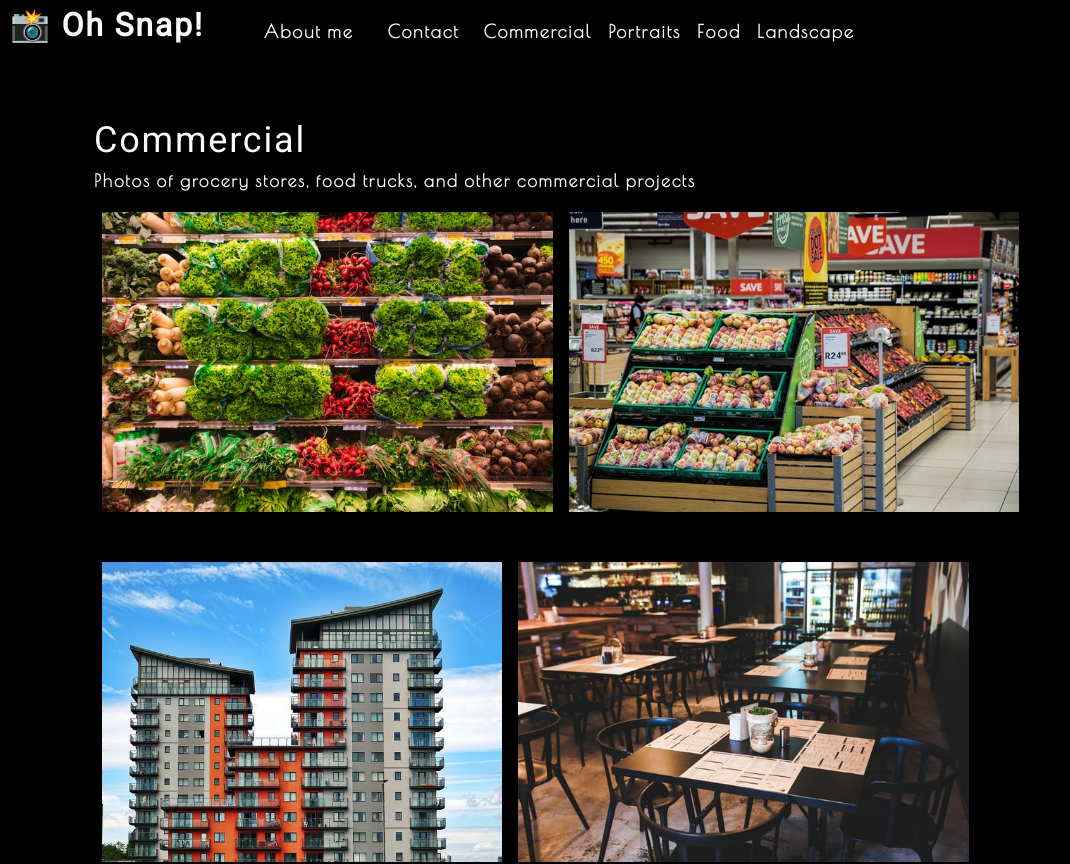
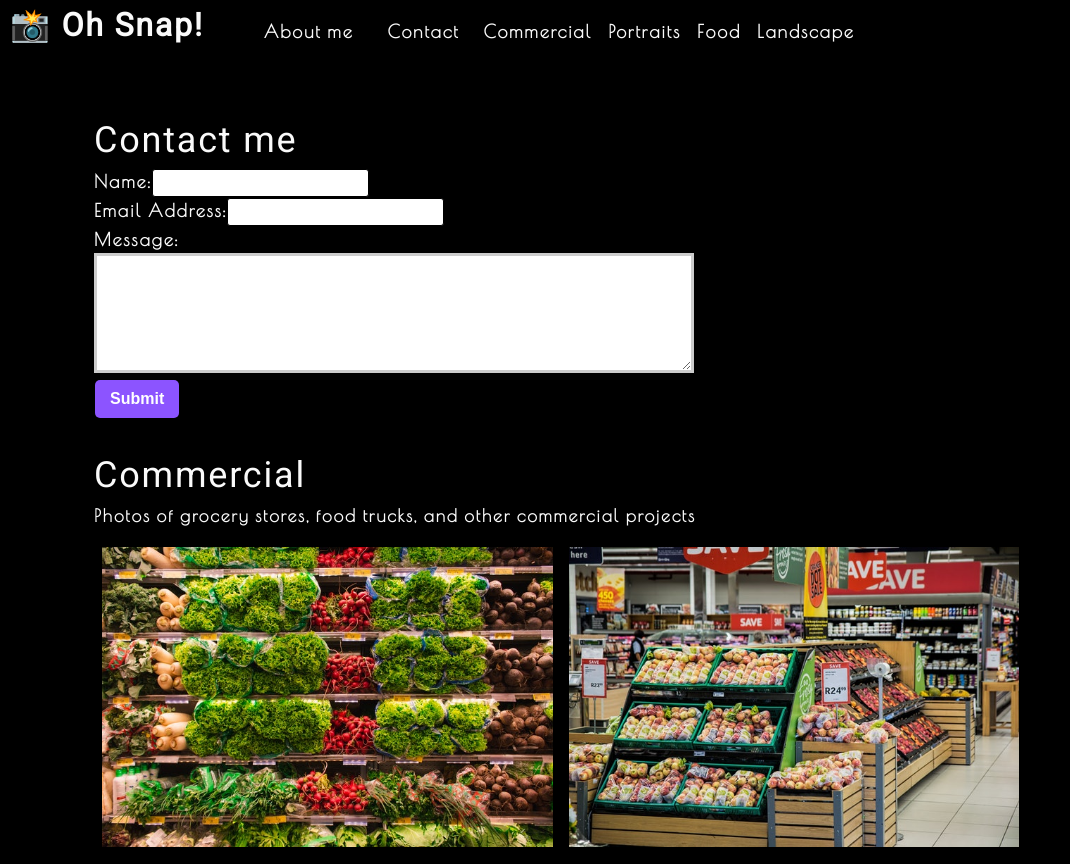
Before and after one commit to A-Hask/Photo-Port, a React (Create React App) app: page / in a window 1280 px wide. Shown: the top 864 px of the page, without its empty margins (0-1070 px from the left). Built offline with nearby package versions, Linux system fonts and the light colour scheme.

Commit message:
added contact form

```diff
--- a/src/App.js
+++ b/src/App.js
@@ -1,17 +1,22 @@
-import React, { useState } from 'react';
-import Nav from './components/Nav';
-import About from './components/About';
-import Gallery from './components/Gallery';
+import React, { useState } from "react";
+import Nav from "./components/Nav";
+import About from "./components/About";
+import Gallery from "./components/Gallery";
+import ContactForm from "./components/Contact";
 
 function App() {
   const [categories] = useState([
     {
-      name: 'commercial',
-      description: 'Photos of grocery stores, food trucks, and other commercial projects',
+      name: "commercial",
+      description:
+        "Photos of grocery stores, food trucks, and other commercial projects",
     },
-    { name: 'portraits', description: 'Portraits of people in my life' },
-    { name: 'food', description: 'Delicious delicacies' },
-    { name: 'landscape', description: 'Fields, farmhouses, waterfalls, and the beauty of nature' },
+    { name: "portraits", description: "Portraits of people in my life" },
+    { name: "food", description: "Delicious delicacies" },
+    {
+      name: "landscape",
+      description: "Fields, farmhouses, waterfalls, and the beauty of nature",
+    },
   ]);
 
   const [currentCategory, setCurrentCategory] = useState(categories[0]);
@@ -24,6 +29,7 @@ function App() {
         currentCategory={currentCategory}
       ></Nav>
       <main>
+        <ContactForm></ContactForm>
         <Gallery currentCategory={currentCategory}></Gallery>
         <About></About>
       </main>
--- /dev/null
+++ b/src/components/Contact/index.js
@@ -0,0 +1,29 @@
+import React from "react";
+
+function ContactForm() {
+  return (
+    <section>
+      <h1>Contact me</h1>
+      <form id="contact-form">
+        {/* name input */}
+        <div>
+          <label htmlFor="name">Name:</label>
+          <input type="text" name="name"></input>
+        </div>
+        {/* email input */}
+        <div>
+          <label htmlFor="email">Email Address:</label>
+          <input type="email" name="email"></input>
+        </div>
+        {/* message text area */}
+        <div>
+          <label htmlFor="message">Message:</label>
+          <textarea name="message" rows="5"></textarea>
+        </div>
+        <button type="submit">Submit</button>
+      </form>
+    </section>
+  );
+}
+
+export default ContactForm;
```
